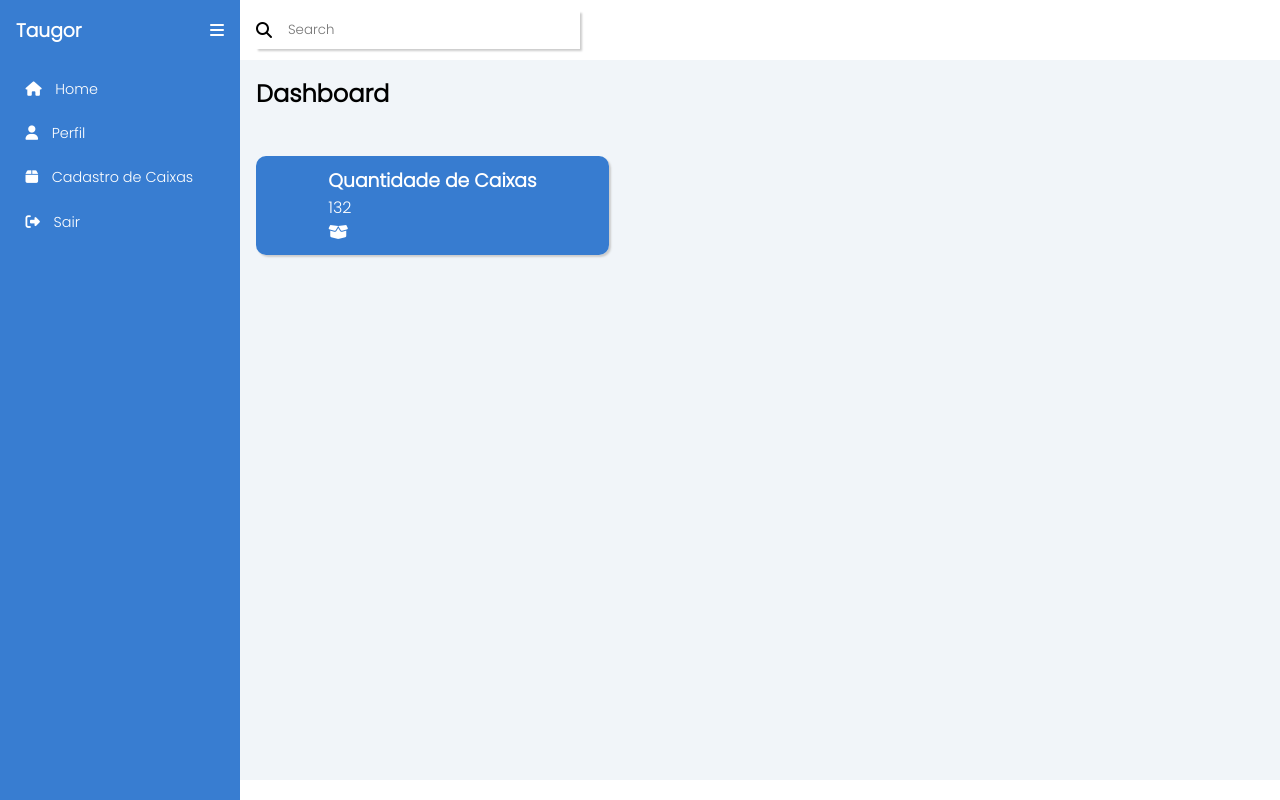
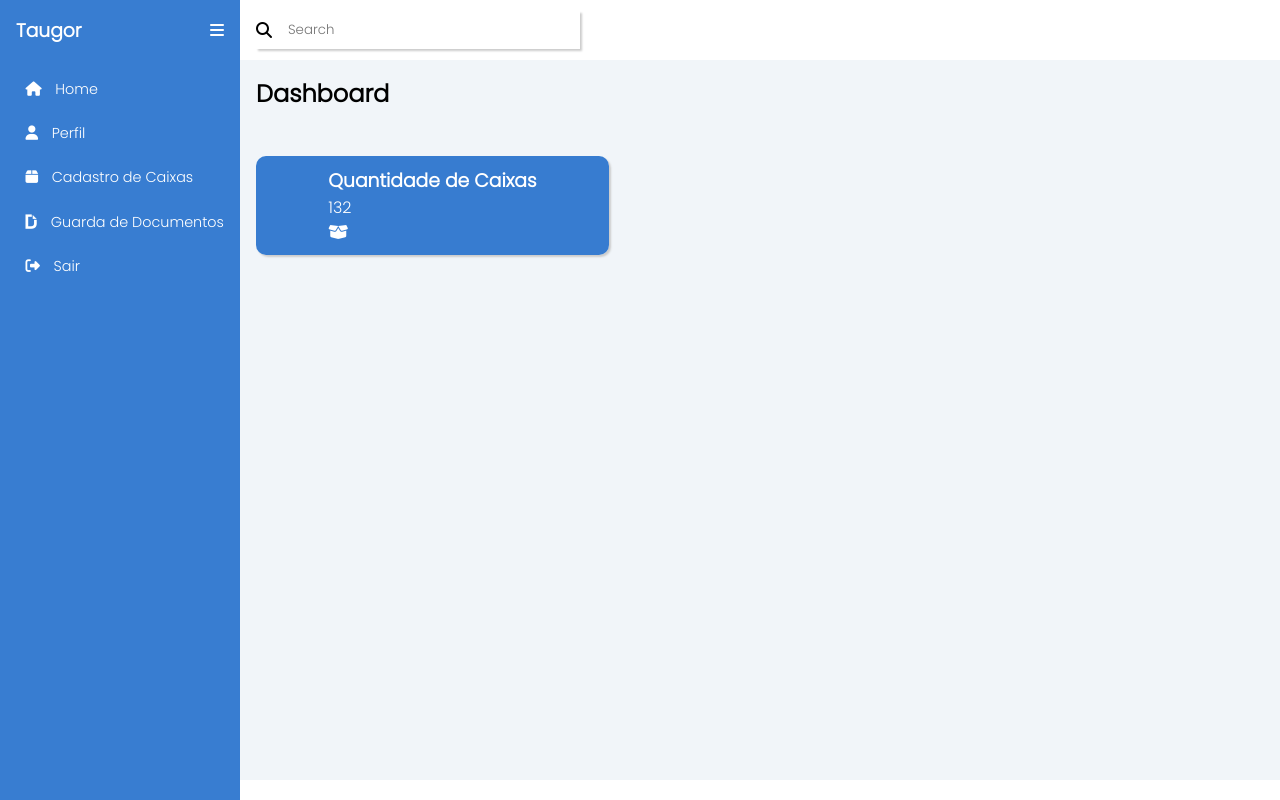
Before and after one commit to juliocesarboll/integrator_project, a Flask app: template app/templates/page2.html in a window 1280 px wide. Run offline with Flask 3, Linux system fonts and the light colour scheme; the template is opened without the code that fills it, so the values that code supplies are empty.

Commit message:
Acrescentando Guarda de Documentos

```diff
--- a/app/templates/page2.html
+++ b/app/templates/page2.html
@@ -10,6 +10,7 @@
 
 </head>
 <body>
+    <!--Menu Lateral-->
       <input type="checkbox" id="sidebar-toggle">
          <div class="sidebar">
              <div class="sidebar-header">
@@ -42,6 +43,12 @@
                 </li>
                 <li>
                     <a href="">
+                        <span class=><i class="fa-brands fa-dochub"></i></span>
+                        <span>Guarda de Documentos</span>
+                    </a>
+                </li>
+                <li>
+                    <a href="">
                         <span class=><i class="fa-solid fa-right-from-bracket"></i></span>
                         <span>Sair</span>
                     </a>
@@ -49,6 +56,7 @@
 
             </ul>
         </div>
+        <!--Menu Lateral-->
 
         </div>
         <div class="main-content">
@@ -74,33 +82,5 @@
                         <i class="fa-solid fa-box-open"></i>
                 </div>
             </div>
-           <!--<canvas class="Bar-chart"></canvas>
-            <script>
-                var ctx = document.getElementsByClassName("Bar-chart")
-
-                var chartGraph = new Chart(ctx,{
-                      type: 'Bar'
-                      data: {
-                        label:["Jan", "Fev","Mar","Abr", "Mai", "Jun", "JUl", "Ago", "Set", "Out","Nov", "Dez"],
-                        datasets: [{
-                            label:"Quantidades de caixas por mês",
-                            data: [15,10,25,14,35,12,26,16,26,22,34,7]
-                            borderWidth: 6,
-                        }]
-                      }
-                }
-                );
-            </script> -->
-
-
-    </main>
-        </div>
-
-
-
-
-
-
-
 </body>
 </html>
```
Also changed, not shown: app/templates/style2.css (line endings or trailing spaces).
